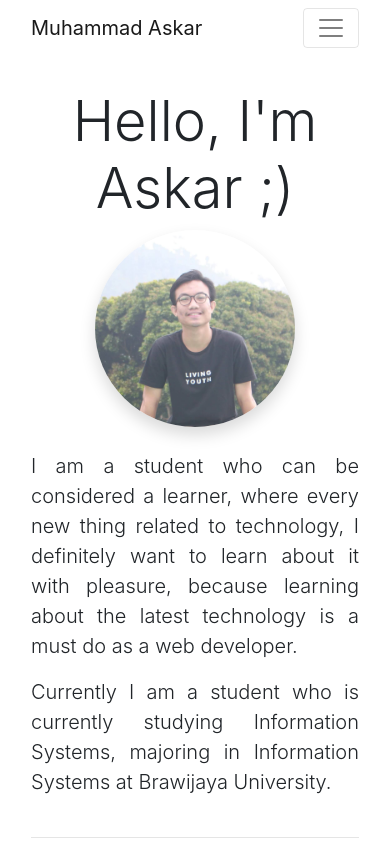
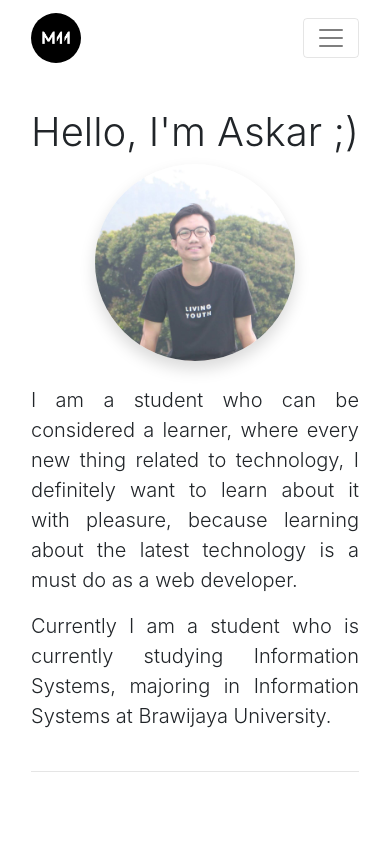
Before and after one commit to muhammadaskar/muhammadaskar.github.io, a plain HTML site: page index.html in a window 390 px wide. Shown: the top 844 px of the page. Drawn offline with Linux system fonts and the light colour scheme.

Commit message:
add media and update text color footer

```diff
--- a/css/style.css
+++ b/css/style.css
@@ -97,3 +97,9 @@ a {
 .footer a:hover {
     text-decoration: none;
 }
+
+@media(max-width:600px) {
+    .jumbotron h2 {
+        font-size: 40px;
+    }
+}
--- a/index.html
+++ b/index.html
@@ -21,7 +21,7 @@
     <!-- NAVBAR -->
     <div class="container">
         <nav class="navbar navbar-expand-lg navbar-light bg-white">
-            <a class="navbar-brand" href="#about">Muhammad Askar</a>
+            <a class="navbar-brand" href="#about"> <img src="img/logo.jpg" width="50" alt="" class="rounded-circle"> </a>
             <button class="navbar-toggler" type="button" data-toggle="collapse" data-target="#navbarSupportedContent" aria-controls="navbarSupportedContent" aria-expanded="false" aria-label="Toggle navigation">
               <span class="navbar-toggler-icon"></span>
             </button>
@@ -170,7 +170,7 @@
                             Copyright &copy; <script>
                                 document.write(new Date().getFullYear());
 
-                            </script> Developed by ❤ <a href="#about" target="">Muhammad Askar</a>
+                            </script> Developed by ❤ <a href="#about" target="" class="text-white">Muhammad Askar</a>
                             <!-- Link back to Colorlib can't be removed. Template is licensed under CC BY 3.0. -->
                         </p>
                     </div>
```
